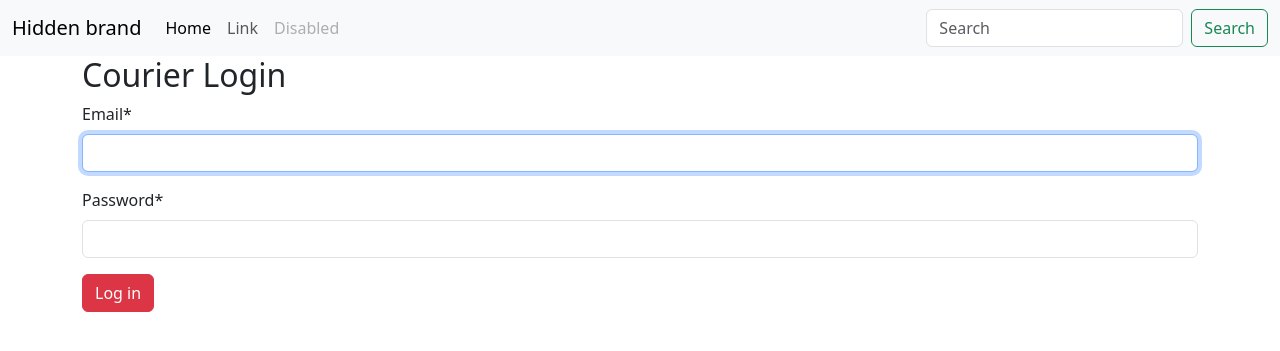
After one commit to MRamadan2511/max_tick, a Django app: page /courier-login/ in a window 1280 px wide. The commit adds this page. Shown: the top 351 px of the page. Run offline with Django 4.2, Linux system fonts and the light colour scheme; some libraries are stand-ins or nearby versions.

Commit message:
updating template - crispy form - bootstarp - user model

```diff
--- /dev/null
+++ b/base/forms.py
@@ -0,0 +1,32 @@
+# forms.py
+from django import forms
+from django.contrib.auth.forms import AuthenticationForm
+from django.core.exceptions import ValidationError
+from .models import User, UserType
+
+class AgentLoginForm(AuthenticationForm):
+    def clean(self):
+        cleaned_data = super().clean()
+        username = cleaned_data.get('username')
+
+        try:
+            agent_type = UserType.objects.get(type='Agent')
+            user = User.objects.get(email=username, user_type=agent_type)
+            if not user.is_active or not user.is_staff:
+                raise ValidationError("Invalid agent credentials")
+        except (UserType.DoesNotExist, User.DoesNotExist):
+            raise ValidationError("Agent user does not exist or is not active")
+        return username
+
+class CourierLoginForm(AuthenticationForm):
+    def clean(self):
+        cleaned_data = super().clean()
+        username = cleaned_data.get('username')
+        try:
+            courier_type = UserType.objects.get(type='Courier')
+            user = User.objects.get(email=username, user_type=courier_type)
+            if not user.is_active or not user.is_staff:
+                raise ValidationError("Invalid courier credentials")
+        except (UserType.DoesNotExist, User.DoesNotExist):
+            raise ValidationError("Courier user does not exist or is not active")
+        return username
--- a/base/models.py
+++ b/base/models.py
@@ -44,6 +44,9 @@ class CustomUserManager(UserManager):
 class User(AbstractBaseUser, PermissionsMixin):
     email = models.EmailField(blank=True, default='', unique=True)
     name = models.CharField(max_length=255, blank=True, default='')
+    company = models.ForeignKey(Company,   on_delete=models.CASCADE, related_name='user_company')
+    user_type = models.ForeignKey(UserType,   on_delete=models.CASCADE, related_name='user_type')
+
 
     is_active = models.BooleanField(default=True)
     is_superuser = models.BooleanField(default=False)
@@ -75,8 +78,6 @@ class Department(models.Model):
     created_at = models.DateTimeField(auto_now_add=True)
     updated_at = models.DateTimeField(auto_now=True)
 
-
-
     def __str__(self):
         return f"{self.name}  ->  {self.company}"
 
--- a/base/templates/core/agent_login.html
+++ b/base/templates/base/agent_login.html
@@ -1,10 +1,11 @@
-{% extends 'base.html' %}
+{% extends 'base/base.html' %}
 
 {% block content %}
+{% load crispy_forms_tags %}
   <h2>Agent Login</h2>
   <form method="post" action="{% url 'agent_login' %}">
     {% csrf_token %}
-    {{ form.as_p }}
+    {{ form|crispy }}
     <button type="submit">Login</button>
   </form>
 {% endblock %}
--- /dev/null
+++ b/base/templates/base/base.html
@@ -0,0 +1,21 @@
+<!DOCTYPE html>
+<html>
+<head>
+  <title>{% block title %}{% endblock %}</title>
+  {% load bootstrap5 %}
+  {% bootstrap_css %}
+  {% bootstrap_javascript %}
+</head>
+<body>
+  {% include 'base/nav.html' %}
+
+    <div class="container">
+        {% block content %}
+        {% endblock %}
+  </div>
+
+
+
+
+</body>
+</html>
--- /dev/null
+++ b/base/templates/base/courier_login.html
@@ -0,0 +1,13 @@
+{% extends 'base/base.html' %}
+
+
+{% block content %}
+{% load crispy_forms_tags %}
+
+  <h2>Courier Login</h2>
+  <form method="post" action="{% url 'courier_login' %}" class="form">
+      {% csrf_token %}
+      {{ form|crispy }}
+      <button type="submit" class="btn btn-danger">Log in</button>
+  </form>
+  {% endblock content %}
--- /dev/null
+++ b/base/templates/base/home.html
@@ -0,0 +1,5 @@
+{% extends 'base/base.html' %}
+
+{% block  content %}
+<h1>Hello worled</h1>
+{% endblock  %}
--- /dev/null
+++ b/base/templates/base/nav.html
@@ -0,0 +1,25 @@
+<nav class="navbar navbar-expand-lg navbar-light bg-light">
+    <div class="container-fluid">
+      <button class="navbar-toggler" type="button" data-bs-toggle="collapse" data-bs-target="#navbarTogglerDemo01" aria-controls="navbarTogglerDemo01" aria-expanded="false" aria-label="Toggle navigation">
+        <span class="navbar-toggler-icon"></span>
+      </button>
+      <div class="collapse navbar-collapse" id="navbarTogglerDemo01">
+        <a class="navbar-brand" href="#">Hidden brand</a>
+        <ul class="navbar-nav me-auto mb-2 mb-lg-0">
+          <li class="nav-item">
+            <a class="nav-link active" aria-current="page" href="#">Home</a>
+          </li>
+          <li class="nav-item">
+            <a class="nav-link" href="#">Link</a>
+          </li>
+          <li class="nav-item">
+            <a class="nav-link disabled" href="#" tabindex="-1" aria-disabled="true">Disabled</a>
+          </li>
+        </ul>
+        <form class="d-flex">
+          <input class="form-control me-2" type="search" placeholder="Search" aria-label="Search">
+          <button class="btn btn-outline-success" type="submit">Search</button>
+        </form>
+      </div>
+    </div>
+  </nav>
--- a/base/urls.py
+++ b/base/urls.py
@@ -1,7 +1,10 @@
 from django.urls import path,include
 from . import views
+from .views import AgentLoginView, CourierLoginView
 
 
 urlpatterns = [
     path('home/', views.home, name='home'),
+    path('agent-login/', AgentLoginView.as_view(), name='agent_login'),
+    path('courier-login/', CourierLoginView.as_view(), name='courier_login'),
 ]
--- a/base/views.py
+++ b/base/views.py
@@ -1,5 +1,7 @@
 from django.shortcuts import render
-
+from django.contrib.auth.views import LoginView
+from django.urls import reverse_lazy
+from .forms import AgentLoginForm, CourierLoginForm
 
 from .models import Ticket
 
@@ -7,5 +9,21 @@ from .models import Ticket
 def home(request):
     tic = Ticket.objects.all()
 
+    return render(request, 'base/home.html', context={"tic":tic},)
+# views.py
 
-    return render(request, 'core/home.html', context={"tic":tic},)
+
+class AgentLoginView(LoginView):
+    template_name = 'base/agent_login.html'
+    authentication_form = AgentLoginForm
+
+    def get_success_url(self):
+        return reverse_lazy('home')
+
+class CourierLoginView(LoginView):
+    template_name = 'base/courier_login.html'
+    authentication_form = CourierLoginForm
+    print(authentication_form)
+
+    def get_success_url(self):
+        return reverse_lazy('home')
```
Also changed, not shown: base/admin.py (+32 -2 lines), base/templates/core/courier_login.html (deleted, +0 -10 lines), base/templates/core/home.html (deleted, +0 -31 lines), max_tick/settings.py (+10 -0 lines), base/migrations/0002_user_company_user_user_type.py (added).
